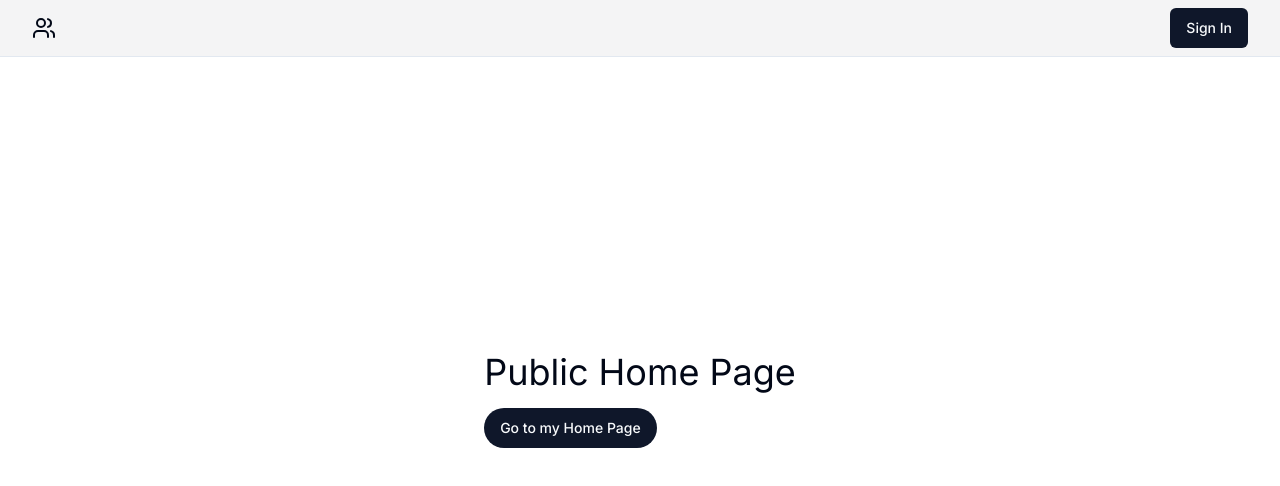
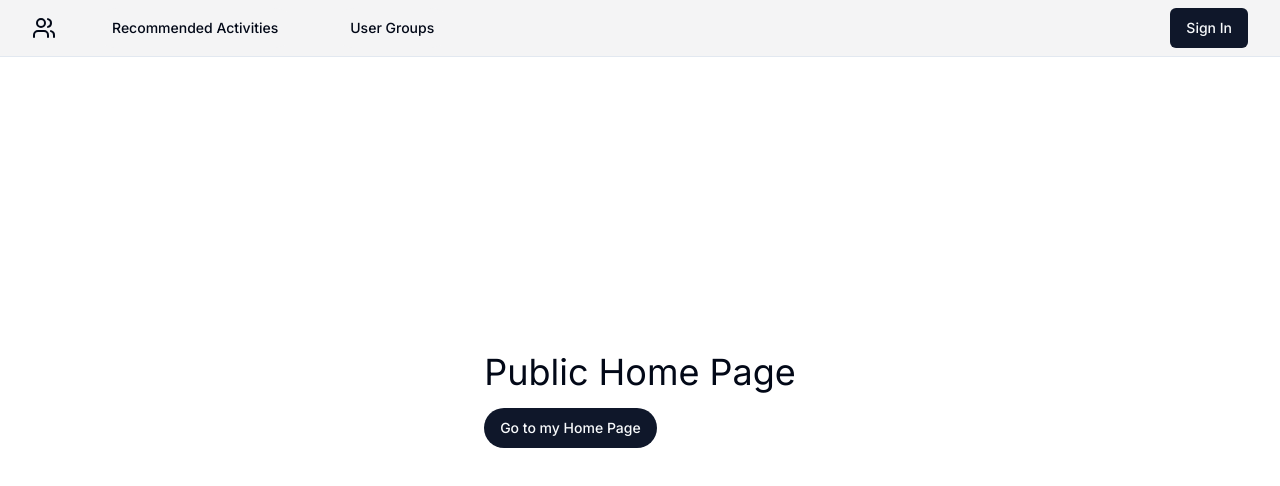
Before and after one commit to bding08/Bitcamp-2024, a Next.js app: page / in a window 1280 px wide. Shown: the top 486 px of the page. Built offline with nearby package versions, Linux system fonts and the light colour scheme; no server answers.

Commit message:
Updated Navbar to include Tabs

```diff
--- a/src/app/components/Navbar.tsx
+++ b/src/app/components/Navbar.tsx
@@ -12,11 +12,19 @@ const navbar = async () => {
     //' py-2 border-b border-s-zinc-200 fixed w-full z-10 top-0'
     <div className="py-2 bg-zinc-100 border-b border-s-zinc-200 fixed w-full z-10 top-0">
       <div className="container flex items-center justify-between">
+        <div className="flex items-center space-x-10">
         <Link href="/">
           <Users />
         </Link>
+        <Link href="/user-recommendations">
+        <Button variant="outline2">Recommended Activities</Button>
+        </Link>
+        <Link href="/groups-page">
+        <Button variant="outline2">User Groups</Button>
+        </Link>
+        </div>
         {session?.user ? (
-          <UserAccountNav />
+            <UserAccountNav />
         ) : (
           <Link className={buttonVariants()} href="/sign-in">
             Sign In
--- a/src/app/components/UserAccountNav.tsx
+++ b/src/app/components/UserAccountNav.tsx
@@ -3,6 +3,7 @@
 import { signOut } from "next-auth/react";
 import { Button } from "./ui/button";
 import { useRouter } from "next/navigation";
+import Link from 'next/link';
 
 const UserAccountNav = () => {
   const router = useRouter();
--- a/src/app/components/ui/button.tsx
+++ b/src/app/components/ui/button.tsx
@@ -14,6 +14,8 @@ const buttonVariants = cva(
           "bg-destructive text-destructive-foreground hover:bg-destructive/90",
         outline:
           "border border-input bg-background hover:bg-accent hover:text-accent-foreground",
+        outline2:
+          "bg-zinc-100 hover:bg-zinc-300 hover:text-accent-foreground hover:border-input",
         secondary:
           "bg-secondary text-secondary-foreground hover:bg-secondary/80",
         ghost: "hover:bg-accent hover:text-accent-foreground",
--- /dev/null
+++ b/src/app/user-recommendations/page.tsx
@@ -0,0 +1,20 @@
+import { authOptions } from "@/lib/auth";
+import { getServerSession } from "next-auth";
+
+const UserRecommendations = async () => {
+  const session = await getServerSession(authOptions);
+  // console.log(session);
+
+  if (session?.user) {
+    // console.log("username: " + session.user.username);
+    return (
+      <h2 className="text-2xl">
+        Welcome to your Recommendations Page, {session?.user.username}
+      </h2>
+    );
+  }
+
+  return <h2 className="text-2xl">Please login to access your home page</h2>;
+};
+
+export default UserRecommendations;
```
